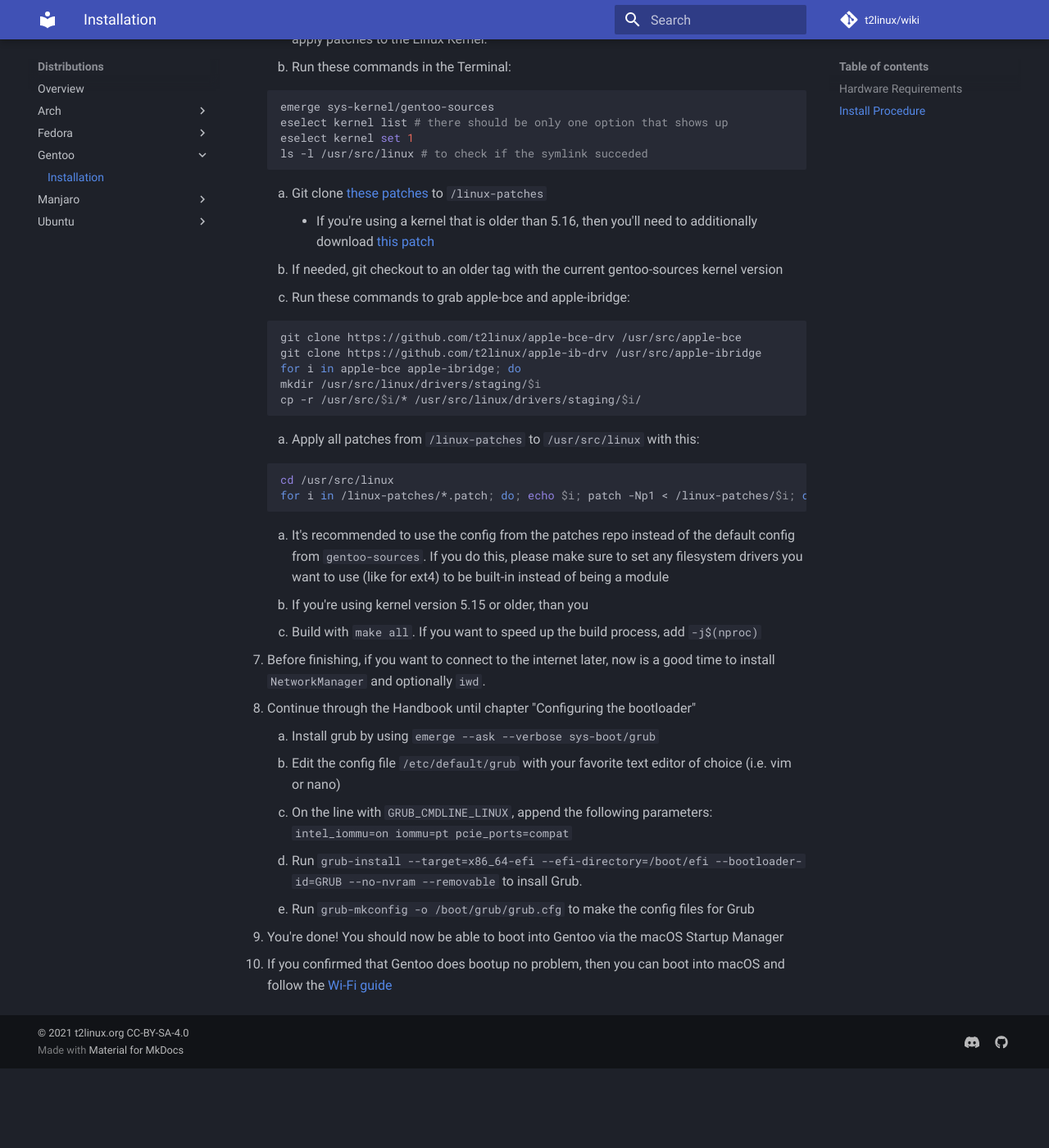
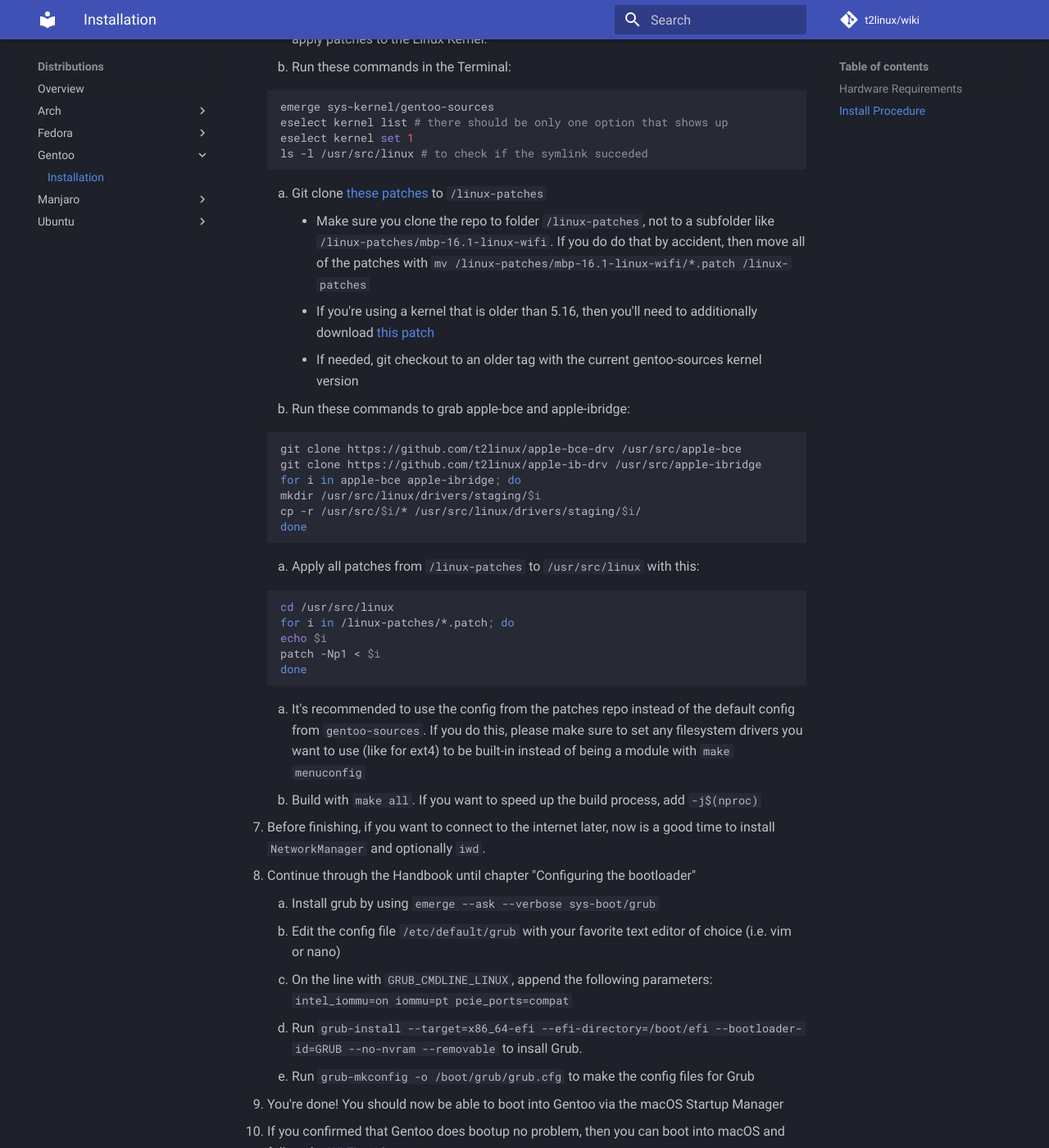
Before and after one commit to t2linux/wiki, an MkDocs documentation site: the page built from docs/distributions/gentoo/installation.md, in a window 1280 px wide and 1400 px high, scrolled down 1400 px. Shown: the whole window at 82% size. Built offline with MkDocs 1.6.1 and Material for MkDocs 9.7.7, drawn with Linux system fonts in a browser that asks for light colours; comment, search, counter and statistics services are not loaded; before the commit the page ends 2703 px from its top, so only the background shows below that.

Commit message:
Fixed some issues with the bash code

````diff
--- a/docs/distributions/gentoo/installation.md
+++ b/docs/distributions/gentoo/installation.md
@@ -45,9 +45,10 @@
     ```
 
     1. Git clone [these patches](https://github.com/Redecorating/mbp-16.1-linux-wifi) to `/linux-patches`
+        * Make sure you clone the repo to folder `/linux-patches`, not to a subfolder like `/linux-patches/mbp-16.1-linux-wifi`. If you do do that by accident, then move all of the patches with `mv /linux-patches/mbp-16.1-linux-wifi/*.patch /linux-patches`
         * If you're using a kernel that is older than 5.16, then you'll need to additionally download [this patch](https://raw.githubusercontent.com/Redecorating/mbp-16.1-linux-wifi/main/0101-efi-runtime-avoid-EFIv2-runtime-services-on-Apple-x8.patch)
-    2. If needed, git checkout to an older tag with the current gentoo-sources kernel version
-    3. Run these commands to grab apple-bce and apple-ibridge:
+        * If needed, git checkout to an older tag with the current gentoo-sources kernel version
+    2. Run these commands to grab apple-bce and apple-ibridge:
 
     ```bash
     git clone https://github.com/t2linux/apple-bce-drv /usr/src/apple-bce
@@ -55,18 +56,21 @@
     for i in apple-bce apple-ibridge; do
     mkdir /usr/src/linux/drivers/staging/$i
     cp -r /usr/src/$i/* /usr/src/linux/drivers/staging/$i/
+    done
     ```
 
     1. Apply all patches from `/linux-patches` to `/usr/src/linux` with this:
 
     ```bash
     cd /usr/src/linux
-    for i in /linux-patches/*.patch; do; echo $i; patch -Np1 < /linux-patches/$i; done
+    for i in /linux-patches/*.patch; do
+    echo $i
+    patch -Np1 < $i
+    done
     ```
 
-    1. It's recommended to use the config from the patches repo instead of the default config from `gentoo-sources`. If you do this, please make sure to set any filesystem drivers you want to use (like for ext4) to be built-in instead of being a module
-    2. If you're using kernel version 5.15 or older, than you
-    3. Build with `make all`. If you want to speed up the build process, add `-j$(nproc)`
+    1. It's recommended to use the config from the patches repo instead of the default config from `gentoo-sources`. If you do this, please make sure to set any filesystem drivers you want to use (like for ext4) to be built-in instead of being a module with `make menuconfig`
+    2. Build with `make all`. If you want to speed up the build process, add `-j$(nproc)`
 
 7. Before finishing, if you want to connect to the internet later, now is a good time to install `NetworkManager` and optionally `iwd`.
 8. Continue through the Handbook until chapter "Configuring the bootloader"
````
